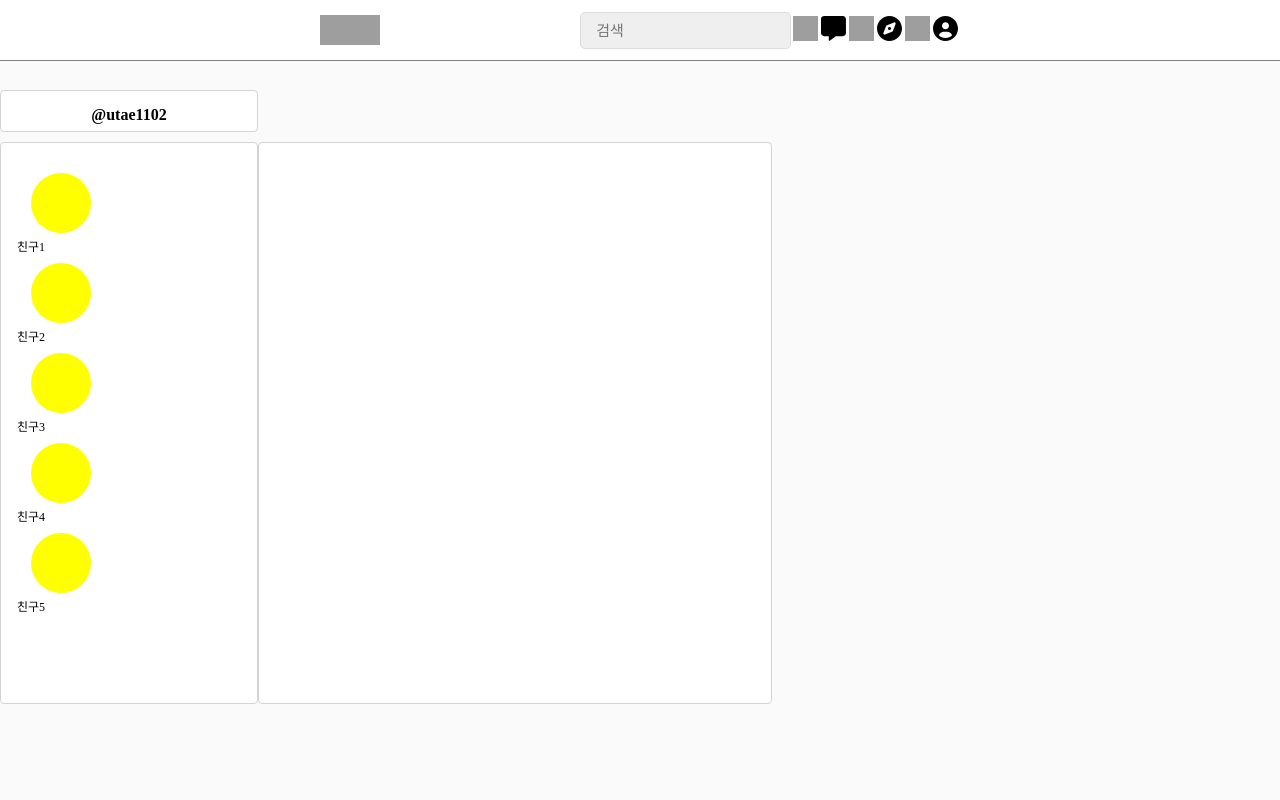
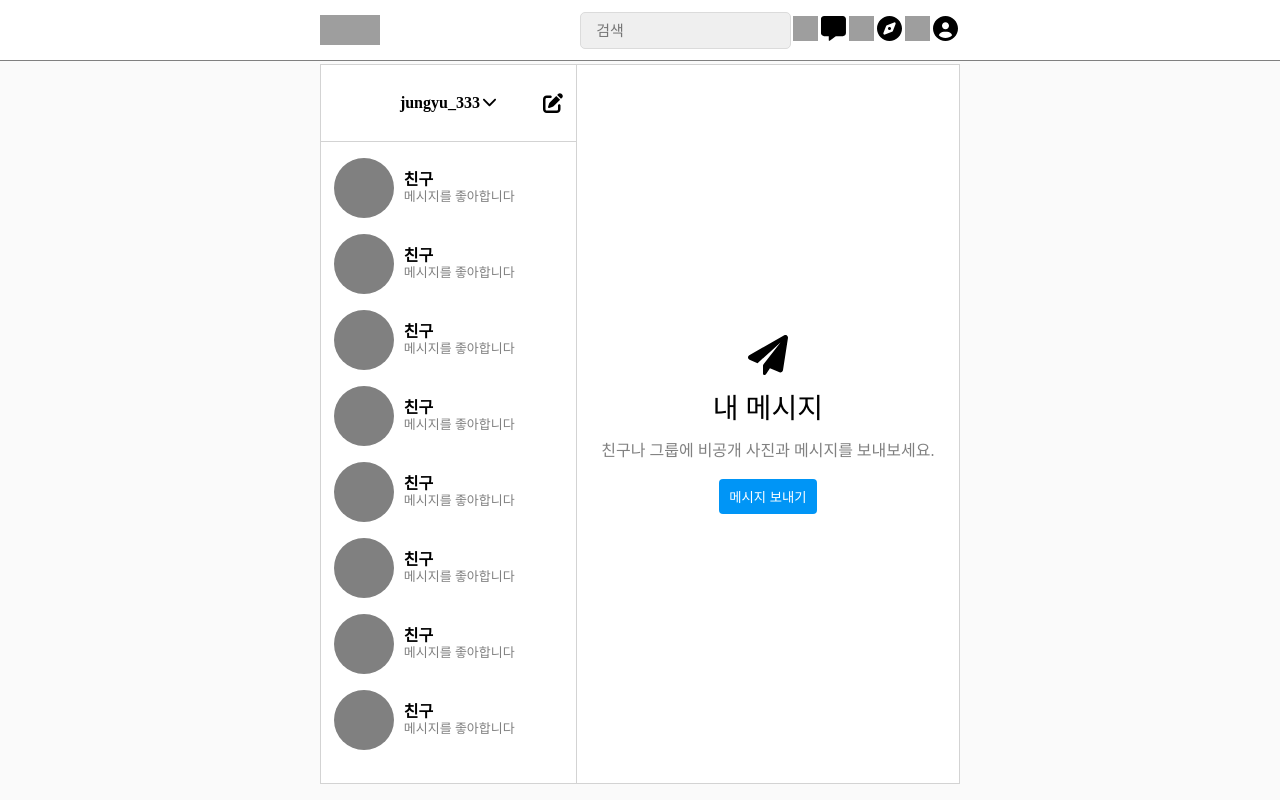
Before and after one commit to jungyu333/Instagram_Clone, a React (Create React App) app: page /direct in a window 1280 px wide. Shown: the top 800 px of the page. Built offline with nearby package versions, Linux system fonts and the light colour scheme; grey boxes are pictures that could not be loaded.

Commit message:
Direct 화면 구현

```diff
--- a/src/Routes/Direct.js
+++ b/src/Routes/Direct.js
@@ -1,77 +1,116 @@
 import React from "react";
 import styled from "styled-components";
+import Friend from "../components/Friend";
 import Layout from "../components/Layout";
-import Story from "../components/Story";
 
 const Wrapper = styled.div`
   background-color: #fafafa;
   width: 100%;
   height: 100vh;
-  padding: 10vh 0;
+  padding: 8vh 0;
   margin: 0 auto;
 `;
 
-const Idbox = styled.div`
-  text-align: center;
-  margin-top: 10px;
-  width: 20%;
-  height: 5%;
-  border: 1px solid lightgray;
-  background-color: white;
-  line-height: 300%;
-  border-radius: 4px;
-  font-weight: bold;
+const Container = styled.div`
+  width: 50%;
+  height: 90vh;
+  margin: 0 auto;
+  background-color: #fff;
+  display: flex;
 `;
 
-const Leftmessagebox = styled.div`
-  text-align: center;
-  margin-top: 10px;
-  margin-left: auto;
-  margin-right: auto;
-  width: 20%;
-  height: 70%;
+const FriendListContainer = styled.div`
+  width: 40%;
   border: 1px solid lightgray;
-  background-color: white;
-  line-height: 300%;
-  border-radius: 4px;
-  float: left;
+  border-top: none;
 `;
 
-const StoryCircle = styled.div`
-  display: flex;
-  justify-content: center;
-  align-items: end;
-  background-color: yellow;
-  width: 60px;
-  height: 60px;
-  border-radius: 50%;
-  line-height: center;
-  margin-top: 30px;
-  margin-left: 30px;
+const MessageContainer = styled.div`
+  width: 60%;
+  border: 1px solid lightgray;
+  border-left: none;
 `;
 
-const StoryName = styled.div`
-  line-height: center;
-  text-align: center;
-  margin-top: -10px;
-  width: 60px;
-  height: 10px;
-  font-size: 12px;
-  white-space: nowrap;
+const NameContainer = styled.div`
+  display: flex;
+  align-items: center;
+  justify-content: center;
+
+  position: relative;
+  padding: 20px 0;
+
+  border-left: none;
+  border-top: 1px solid lightgray;
+  border-bottom: 1px solid lightgray;
+  height: 5%;
 `;
 
-const Rightmessagebox = styled.div`
-  text-align: center;
-  margin-top: 10px;
-  margin-left: 50;
-  margin-right: auto;
-  width: 40%;
-  height: 70%;
-  border: 1px solid lightgray;
-  background-color: white;
-  line-height: 300%;
-  border-radius: 4px;
-  float: left;
+const Name = styled.div`
+  display: flex;
+  align-items: center;
+  justify-content: center;
+  font-weight: 700;
+
+  & svg {
+    width: 15px;
+    height: 15px;
+    cursor: pointer;
+    margin-left: 2px;
+  }
+`;
+
+const EditIcon = styled.svg`
+  width: 20px;
+  height: 20px;
+  position: absolute;
+  right: 1vw;
+  cursor: pointer;
+`;
+
+const FriendList = styled.div`
+  padding: 0 1vw;
+
+  height: 90%;
+`;
+
+const Message = styled.div`
+  height: 100%;
+  width: 100%;
+  display: flex;
+  flex-direction: column;
+  justify-content: center;
+  align-items: center;
+  & svg {
+    width: 40px;
+    height: 40px;
+    margin-bottom: 20px;
+  }
+
+  & button {
+    background-color: #0095f6;
+    border: none;
+    padding: 8px 10px;
+    border-radius: 4px;
+    color: white;
+  }
+`;
+
+const TextContainer = styled.div`
+  display: flex;
+  flex-direction: column;
+  justify-content: center;
+  align-items: center;
+
+  & h1 {
+    font-size: 28px;
+    margin-bottom: 20px;
+  }
+
+  & span {
+    font-size: 16px;
+    color: gray;
+    margin-bottom: 20px;
+  }
 `;
 
 function Direct() {
@@ -79,38 +118,48 @@ function Direct() {
     <div>
       <Layout>
         <Wrapper>
-          <Idbox>
-            <span> @utae1102 </span>
-          </Idbox>
-          <Leftmessagebox>
-            <div>
-              <StoryCircle />
-              <StoryName>친구1</StoryName>
-            </div>
+          <Container>
+            <FriendListContainer>
+              <NameContainer>
+                <Name>
+                  jungyu_333
+                  <span>
+                    <svg
+                      xmlns="http://www.w3.org/2000/svg"
+                      viewBox="0 0 448 512"
+                    >
+                      <path d="M224 416c-8.188 0-16.38-3.125-22.62-9.375l-192-192c-12.5-12.5-12.5-32.75 0-45.25s32.75-12.5 45.25 0L224 338.8l169.4-169.4c12.5-12.5 32.75-12.5 45.25 0s12.5 32.75 0 45.25l-192 192C240.4 412.9 232.2 416 224 416z" />
+                    </svg>
+                  </span>
+                </Name>
+                <EditIcon
+                  xmlns="http://www.w3.org/2000/svg"
+                  viewBox="0 0 512 512"
+                >
+                  <path d="M490.3 40.4C512.2 62.27 512.2 97.73 490.3 119.6L460.3 149.7L362.3 51.72L392.4 21.66C414.3-.2135 449.7-.2135 471.6 21.66L490.3 40.4zM172.4 241.7L339.7 74.34L437.7 172.3L270.3 339.6C264.2 345.8 256.7 350.4 248.4 353.2L159.6 382.8C150.1 385.6 141.5 383.4 135 376.1C128.6 370.5 126.4 361 129.2 352.4L158.8 263.6C161.6 255.3 166.2 247.8 172.4 241.7V241.7zM192 63.1C209.7 63.1 224 78.33 224 95.1C224 113.7 209.7 127.1 192 127.1H96C78.33 127.1 64 142.3 64 159.1V416C64 433.7 78.33 448 96 448H352C369.7 448 384 433.7 384 416V319.1C384 302.3 398.3 287.1 416 287.1C433.7 287.1 448 302.3 448 319.1V416C448 469 405 512 352 512H96C42.98 512 0 469 0 416V159.1C0 106.1 42.98 63.1 96 63.1H192z" />
+                </EditIcon>
+              </NameContainer>
 
-            <div>
-              <StoryCircle />
-              <StoryName>친구2</StoryName>
-            </div>
-
-            <div>
-              <StoryCircle />
-              <StoryName>친구3</StoryName>
-            </div>
-
-            <div>
-              <StoryCircle />
-              <StoryName>친구4</StoryName>
-            </div>
-
-            <div>
-              <StoryCircle />
-              <StoryName>친구5</StoryName>
-            </div>
-          </Leftmessagebox>
-          <Rightmessagebox></Rightmessagebox>
+              <FriendList>
+                {[1, 2, 3, 4, 5, 6, 7, 8].map((index) => (
+                  <Friend key={index} />
+                ))}
+              </FriendList>
+            </FriendListContainer>
+            <MessageContainer>
+              <Message>
+                <svg xmlns="http://www.w3.org/2000/svg" viewBox="0 0 512 512">
+                  <path d="M511.6 36.86l-64 415.1c-1.5 9.734-7.375 18.22-15.97 23.05c-4.844 2.719-10.27 4.097-15.68 4.097c-4.188 0-8.319-.8154-12.29-2.472l-122.6-51.1l-50.86 76.29C226.3 508.5 219.8 512 212.8 512C201.3 512 192 502.7 192 491.2v-96.18c0-7.115 2.372-14.03 6.742-19.64L416 96l-293.7 264.3L19.69 317.5C8.438 312.8 .8125 302.2 .0625 289.1s5.469-23.72 16.06-29.77l448-255.1c10.69-6.109 23.88-5.547 34 1.406S513.5 24.72 511.6 36.86z" />
+                </svg>
+                <TextContainer>
+                  <h1>내 메시지</h1>
+                  <span>친구나 그룹에 비공개 사진과 메시지를 보내보세요.</span>
+                </TextContainer>
+                <button>메시지 보내기</button>
+              </Message>
+            </MessageContainer>
+          </Container>
         </Wrapper>
-        <Story />
       </Layout>
     </div>
   );
--- /dev/null
+++ b/src/components/Friend.js
@@ -0,0 +1,40 @@
+import React from "react";
+import styled from "styled-components";
+
+const FriendContainer = styled.div`
+  display: flex;
+  align-items: center;
+  width: 100%;
+  margin: 2vh 0;
+
+  & h1 {
+    font-weight: 700;
+  }
+
+  & span {
+    font-size: small;
+    color: gray;
+  }
+`;
+
+const Image = styled.div`
+  width: 60px;
+  height: 60px;
+  border-radius: 100%;
+  background-color: gray;
+  margin-right: 10px;
+`;
+
+function Friend() {
+  return (
+    <FriendContainer>
+      <Image />
+      <div>
+        <h1>친구</h1>
+        <span>메시지를 좋아합니다</span>
+      </div>
+    </FriendContainer>
+  );
+}
+
+export default Friend;
```
